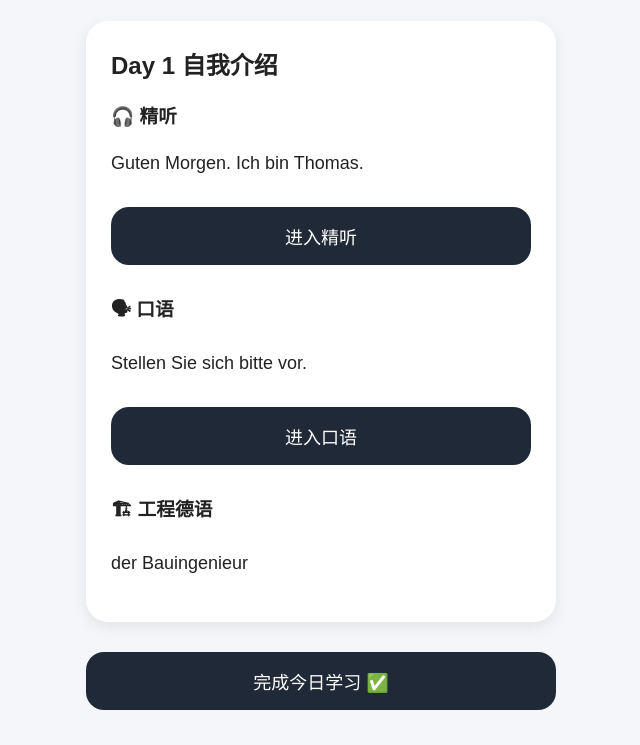
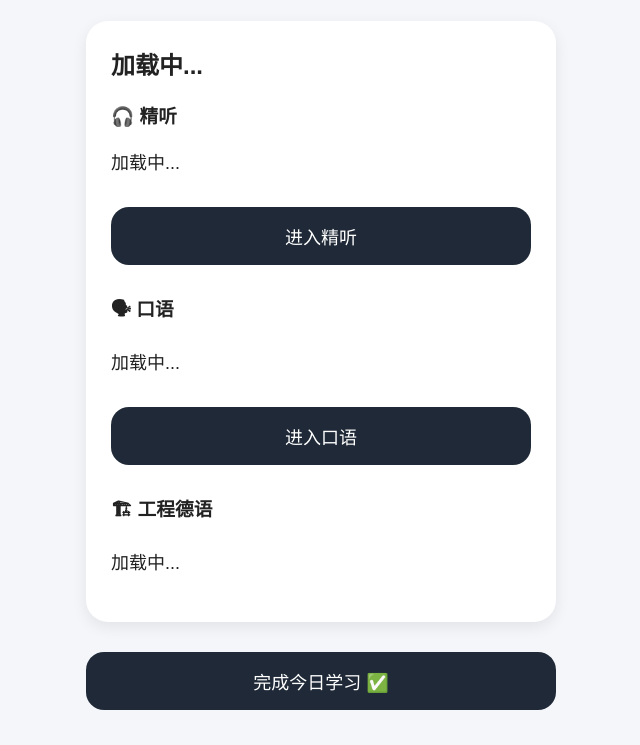
Before and after one commit to lele72297/Deutsch, a plain HTML site: page study.html in a window 1280 px wide. Shown: the part 104-849 px from the top of the page, without its empty margins (319-959 px from the left). Drawn offline with Linux system fonts and the light colour scheme.

Commit message:
Update study.html

```diff
--- a/study.html
+++ b/study.html
@@ -39,7 +39,7 @@ href="css/style.css">
 
 <h2 id="lessonTitle">
 
-Day 1 自我介绍
+加载中...
 
 </h2>
 
@@ -52,8 +52,7 @@ Day 1 自我介绍
 
 <p id="dialog">
 
-Guten Morgen.
-Ich bin Thomas.
+加载中...
 
 </p>
 
@@ -77,9 +76,9 @@ Ich bin Thomas.
 </h3>
 
 
-<p>
+<p id="speaking">
 
-Stellen Sie sich bitte vor.
+加载中...
 
 </p>
 
@@ -103,7 +102,9 @@ Stellen Sie sich bitte vor.
 
 <p>
 
-der Bauingenieur
+<p id="engineering">
+
+加载中...
 
 </p>
 
@@ -129,6 +130,9 @@ der Bauingenieur
 
 <script src="js/app.js"></script>
 
+<script src="js/lessons.js"></script>
+<script src="js/study.js"></script>
+
 
 </body>
 
```
